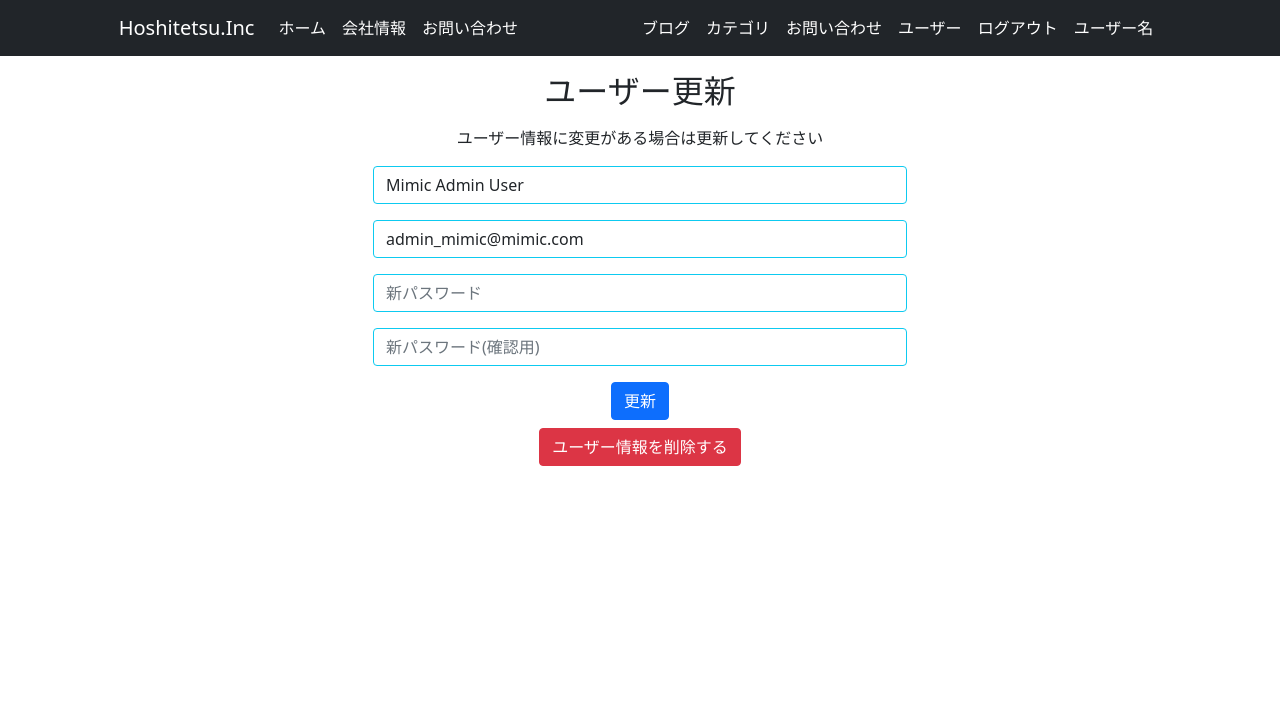
After one commit to tomohiro-1210/flask_form, a Flask app: page /1/account in a window 1280 px wide. The commit adds this page. Shown: the top 706 px of the page. Run offline with Flask 3, Linux system fonts and the light colour scheme; some libraries are stand-ins or nearby versions.

Commit message:
ユーザー情報の更新処理実装。

```diff
--- a/app.py
+++ b/app.py
@@ -1,4 +1,4 @@
-from flask import Flask,render_template,url_for,redirect, session ,flash
+from flask import Flask,render_template,url_for,redirect, session ,flash, request
 from flask_wtf import FlaskForm
 from wtforms import StringField, PasswordField, SubmitField, ValidationError
 from wtforms.validators import DataRequired, Email, EqualTo
@@ -90,6 +90,27 @@ class BlogPost(db.Model):
     def __repr__(self):
         return f"PostId:{self.id}, Title:{self.title}, Author: {self.author} \n"
 
+# ユーザ更新のアップデート
+class UpdateUserForm(FlaskForm):
+    email = StringField('メールアドレス', validators=[DataRequired(), Email(message='正しいメールアドレスを入力してください')])
+    username = StringField('ユーザー名', validators=[DataRequired()])
+    password = PasswordField('パスワード', validators=[EqualTo('pass_confirm', message="パスワードが一致していません")])
+    pass_confirm = PasswordField('パスワード(確認)')
+    submit = SubmitField('更新')
+
+    def __init__(self, user_id, *args, **kwargs):
+        super(UpdateUserForm, self).__init__(*args, **kwargs)
+        self.id = user_id
+
+    def validate_email(self, field):
+        if User.query.filter(User.id != self.id).filter_by(email=field.data).first():
+            raise ValidationError('入力されたメールアドレスは既に登録されています。')
+
+    def validate_username(self, field):
+        if User.query.filter(User.id != self.id).filter_by(username=field.data).first():
+            raise ValidationError('入力されたユーザー名は既に使われています。')
+
+
 # ユーザー登録
 @app.route('/register', methods=['GET', 'POST'])
 def register():
@@ -112,9 +133,46 @@ def register():
 # ユーザーの編集
 @app.route('/user_maintenance')
 def user_maintenance():
-    users = User.query.order_by(User.id).all()
+    # users = User.query.order_by(User.id).all() #全件取得
 
+    # ページャーを有効にする？
+    page = request.args.get('page', 1, type=int)
+    users = User.query.order_by(User.id).paginate(page=page, per_page=10) # 〇件ごとに取得
     return render_template('user_maintenance.html', users=users)
+
+#更新ページのURLや処理データ
+@app.route('/<int:user_id>/account', methods=['GET', 'POST'])
+def account(user_id):
+    user = User.query.get_or_404(user_id)
+    form = UpdateUserForm(user_id)
+    # データが格納された後の処理
+    if form.validate_on_submit():
+        user.username = form.username.data
+        user.email = form.email.data
+
+        if form.password.data:
+            user.password_hash = form.password.data
+        db.session.commit()
+
+        flash('ユーザーが更新されました。')
+
+        return redirect(url_for('user_maintenance'))
+    # getメソッドで受診したときの処理
+    elif request.method == 'GET':
+        form.username.data = user.username
+        form.email.data = user.email
+
+    return render_template('account.html', form=form)
+
+# 削除処理
+@app.route('/<int:user_id>/delete', methods=['GET', 'POST'])
+def delete_user(user_id):
+    #削除処理
+    user = User.query.get_or_404(user_id)
+    db.session.delete(user)
+    db.session.commit()
+    flash('ユーザーアカウントが削除されました。')
+    return redirect(url_for('user_maintenance'))
 
 if __name__ == '__main__':
     app.run(debug=True)
--- /dev/null
+++ b/templates/account.html
@@ -0,0 +1,62 @@
+{% extends "base.html" %}
+
+{% block content %}
+
+    <!-- コンテンツ -->
+    <div class="container" style="margin-top:4rem;">
+      <div class="col-md-12 mx-auto my-5">
+
+          <!-- フォーム -->
+          <div class="row">
+            <div class="col-md-6 mx-auto mt-2">
+              <h2 class="text-center mb-3">ユーザー更新</h2>
+              <p class="text-center">ユーザー情報に変更がある場合は更新してください</p>
+              <form method="POST">
+                {{ form.hidden_tag() }}
+                <div class="mb-3">
+                  {{ render_field(form.username ,class="form-control border border-info ", placeholder="ユーザー名") }}
+                </div>
+                <div class="mb-3">
+                  {{ render_field(form.email ,class="form-control border border-info ", placeholder="メールアドレス") }}
+                </div>
+                <div class="mb-3">
+                  {{ render_field(form.password ,class="form-control border border-info ", placeholder="新パスワード") }}
+                </div>
+                <div class="mb-3">
+                  {{ render_field(form.pass_confirm ,class="form-control border border-info ", placeholder="新パスワード(確認用)") }}
+                </div>
+                <div class="text-center">
+                  <!-- <button type="submit" class="btn btn-primary mb-2">更新</button> -->
+                   {{ form.submit( class="btn btn-primary mb-2", value="更新") }}
+                  <!-- Button trigger modal -->
+                  <button type="button" class="btn btn-danger ml-4 mx-auto" style="display: block;" data-bs-toggle="modal" data-bs-target="#user_delete">
+                    ユーザー情報を削除する
+                  </button>
+
+                </div>
+              </form><!-- Modal -->
+
+              <div class="modal fade" id="user_delete" tabindex="-1" aria-labelledby="exampleModalLabel" aria-hidden="true">
+                <div class="modal-dialog">
+                  <div class="modal-content">
+                    <div class="modal-header">
+                      <h5 class="modal-title" id="exampleModalLabel">ユーザー情報の削除</h5>
+                      <button type="button" class="btn-close" data-bs-dismiss="modal" aria-label="Close"></button>
+                    </div>
+                    <div class="modal-body">
+                      このユーザーの情報を削除しますか？
+                    </div>
+                    <div class="modal-footer">
+                      <button type="button" class="btn btn-primary" data-bs-dismiss="modal">Close</button>
+                      <form action="{{ url_for('delete_user', user_id=form.id) }}" method="POST">
+                        <button type="submit" class="btn btn-danger">削除する</button>
+                      </form>
+                    </div>
+                  </div>
+                </div>
+              </div>
+          </div>
+         </div>
+      </div>
+    </div>
+{% endblock content %}
```
Also changed, not shown: add_test_user.py (added, +19 -0 lines), templates/user_maintenance.html (+21 -9 lines), data.sqlite.
